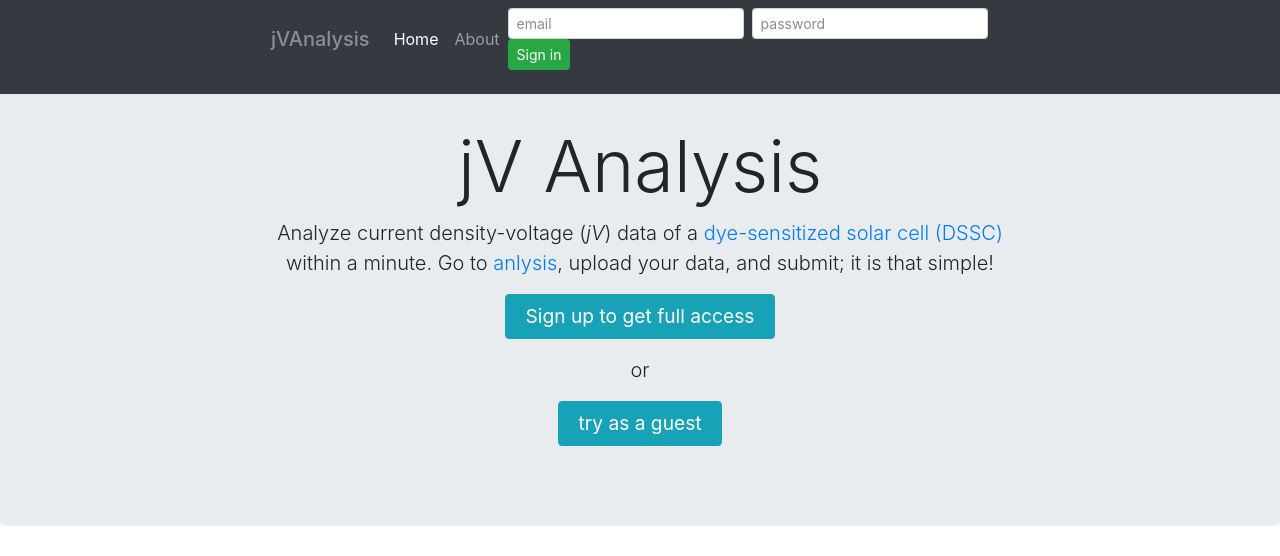
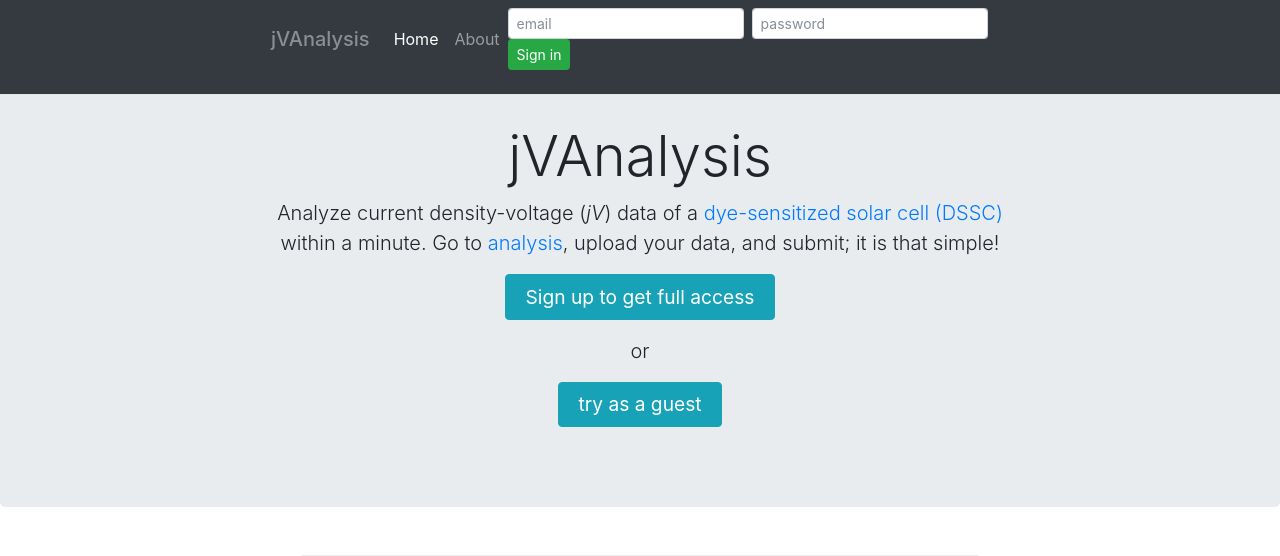
Before and after one commit to picklu/jvanalysis, a Flask app: page / in a window 1280 px wide. Shown: the top 556 px of the page. Run offline with Flask 2, Linux system fonts and the light colour scheme; some libraries are stand-ins or nearby versions.

Commit message:
Update home changing display class and text

```diff
--- a/jvanalysis/static/css/style.css
+++ b/jvanalysis/static/css/style.css
@@ -7,11 +7,8 @@
 .navbar{
     position:relative;
 }
-.display-3 {
+.display-4 {
     margin-top:2.2rem;
-}
-.display-4 {
-    margin-top:2.5rem;
 }
 .content-jumbotron {
     position: relative;
--- a/jvanalysis/templates/home_secured.html
+++ b/jvanalysis/templates/home_secured.html
@@ -1,8 +1,8 @@
 {% extends "base.html" %}
 
 {% block jumbotron %}
-  <h1 class="display-3">jV Analysis</h1>
-  <p class="lead">Analyze current density-voltage (<em>jV</em>) data of a <a href="{{ url_for('about') }}#dsscs">dye-sensitized solar cell (DSSC)</a> within a minute. Go to <a href="{{ url_for('analysis') }}">anlysis</a>, upload your data, and submit; it is that simple!</p>
+  <h1 class="display-4">jVAnalysis</h1>
+  <p class="lead">Analyze current density-voltage (<em>jV</em>) data of a <a href="{{ url_for('about') }}#dsscs">dye-sensitized solar cell (DSSC)</a> within a minute. Go to <a href="{{ url_for('analysis') }}">analysis</a>, upload your data, and submit; it is that simple!</p>
   {% block leadbtn %}
   {% endblock %}
 {% endblock %}
```
